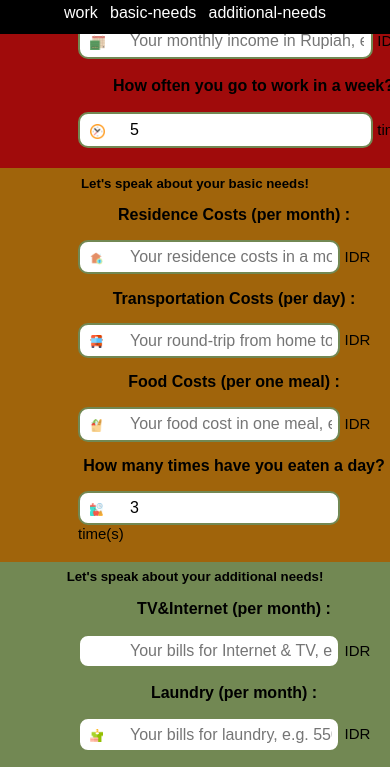
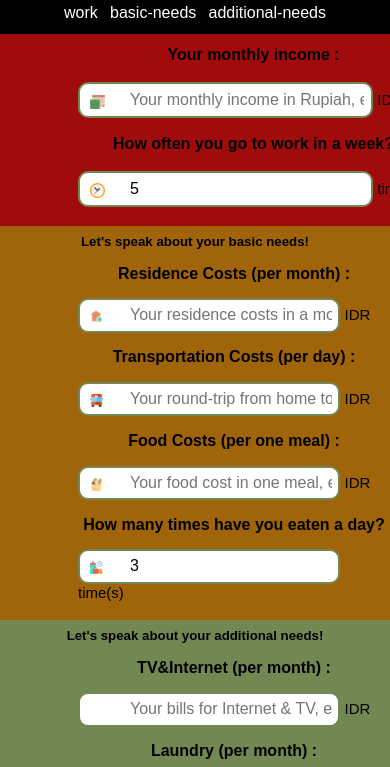
Before and after one commit to mromiario/saving_planner, a plain HTML site: page index.html in a window 390 px wide. Shown: the part 69-836 px from the top of the page. Drawn offline with Linux system fonts and the light colour scheme.

Commit message:
Update style.css

```diff
--- a/style.css
+++ b/style.css
@@ -231,7 +231,7 @@ footer #closing{
     }
 
     #first{
-        padding-top:10%;
+        padding-top:25%;
         width:100%
     }
 
```
